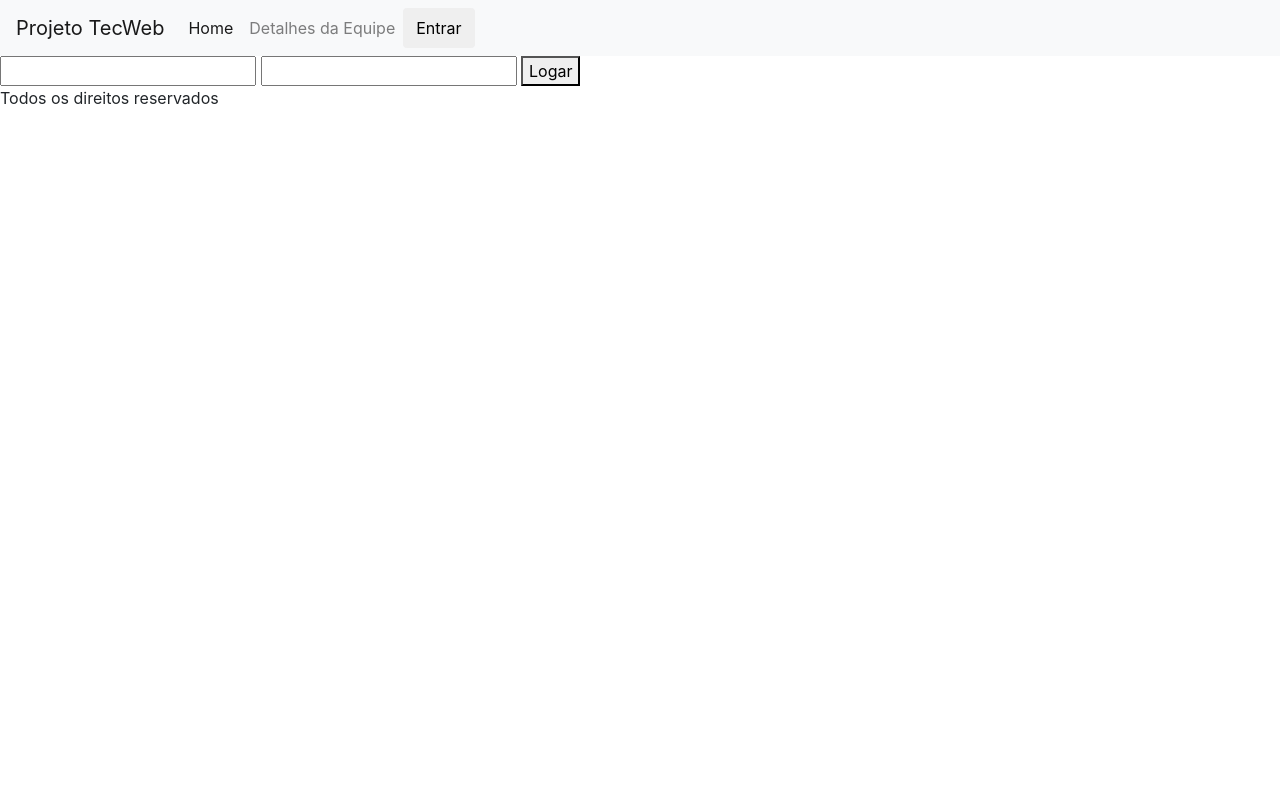
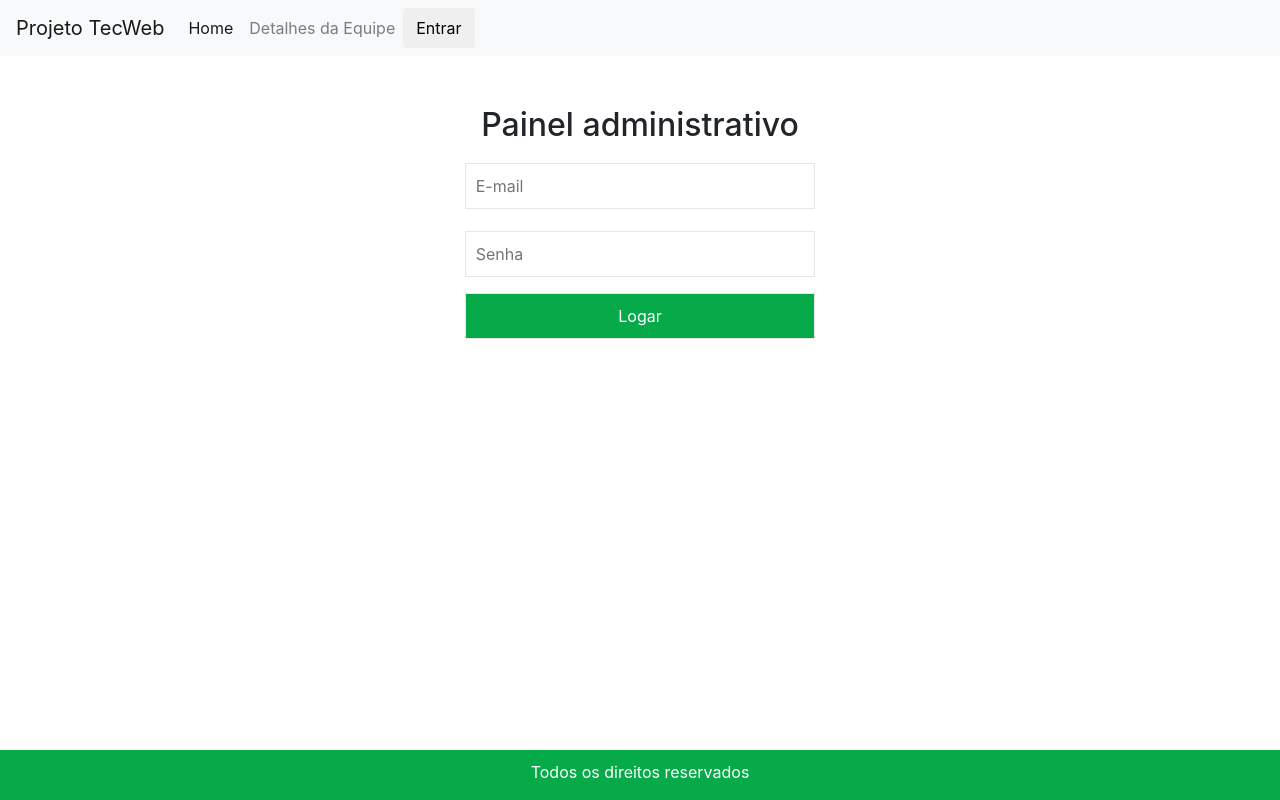
Before and after one commit to phmeira01/Projeto-Final---TecWeb, a plain HTML site: page login.html in a window 1280 px wide. Drawn offline with nearby package versions, Linux system fonts and the light colour scheme.

Commit message:
Correções de detalhes

```diff
--- a/css/style.css
+++ b/css/style.css
@@ -110,4 +110,12 @@ footer p {
 
 .area-login input, button {
   margin: 11px 0;
+  padding: 10px;
+  border: 1px solid #e6e6e6;
 }
+
+.area-login button {
+  color: white;
+  background-color: #06aa48;
+  margin: 5px 0;
+}
--- a/login.html
+++ b/login.html
@@ -3,8 +3,7 @@
     <head>
         <meta charset="UTF-8">
         <meta name="viewport" content="width=device-width, initial-scale=1.0">
-        <link rel="stylesheet" href="css/index.css">
-        <link rel="stylesheet" href="css/detalhes.css">
+        <link rel="stylesheet" href="css/style.css">
         <link rel="stylesheet" href="https://stackpath.bootstrapcdn.com/bootstrap/4.1.3/css/bootstrap.min.css" integrity="sha384-MCw98/SFnGE8fJT3GXwEOngsV7Zt27NXFoaoApmYm81iuXoPkFOJwJ8ERdknLPMO" crossorigin="anonymous">
         <title>Projeto - TecWeb</title>
     </head>
@@ -29,8 +28,9 @@
             <section class="secao-login">
                 <div class="wrapper">
                     <div class="area-login">
-                        <input type="email">
-                        <input type="password">
+                        <h2 style="text-align:center">Painel administrativo</h2>
+                        <input type="email" placeholder="E-mail">
+                        <input type="password" placeholder="Senha">
                         <button>Logar</button>
                     </div>
                 </div>
```
Also changed, not shown: detalhes.html (+1 -2 lines), index.html (+1 -1 lines).
